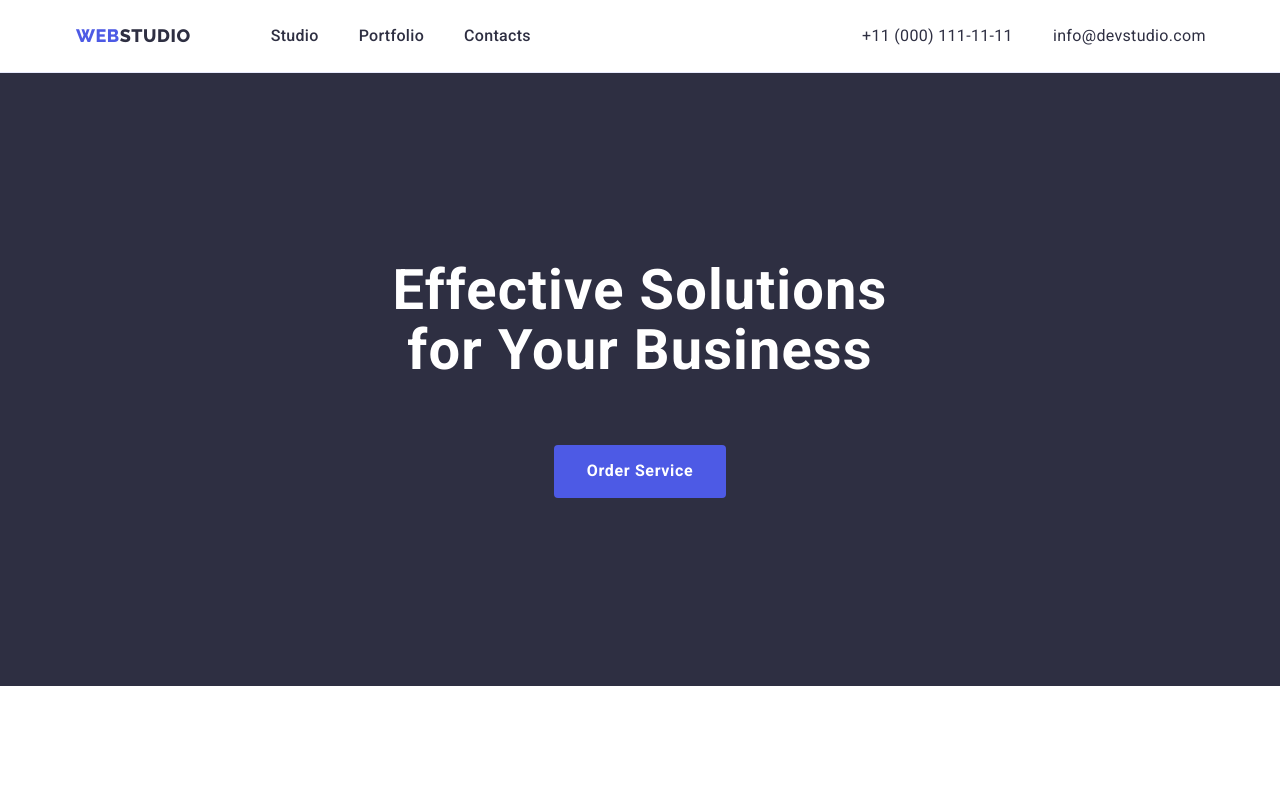
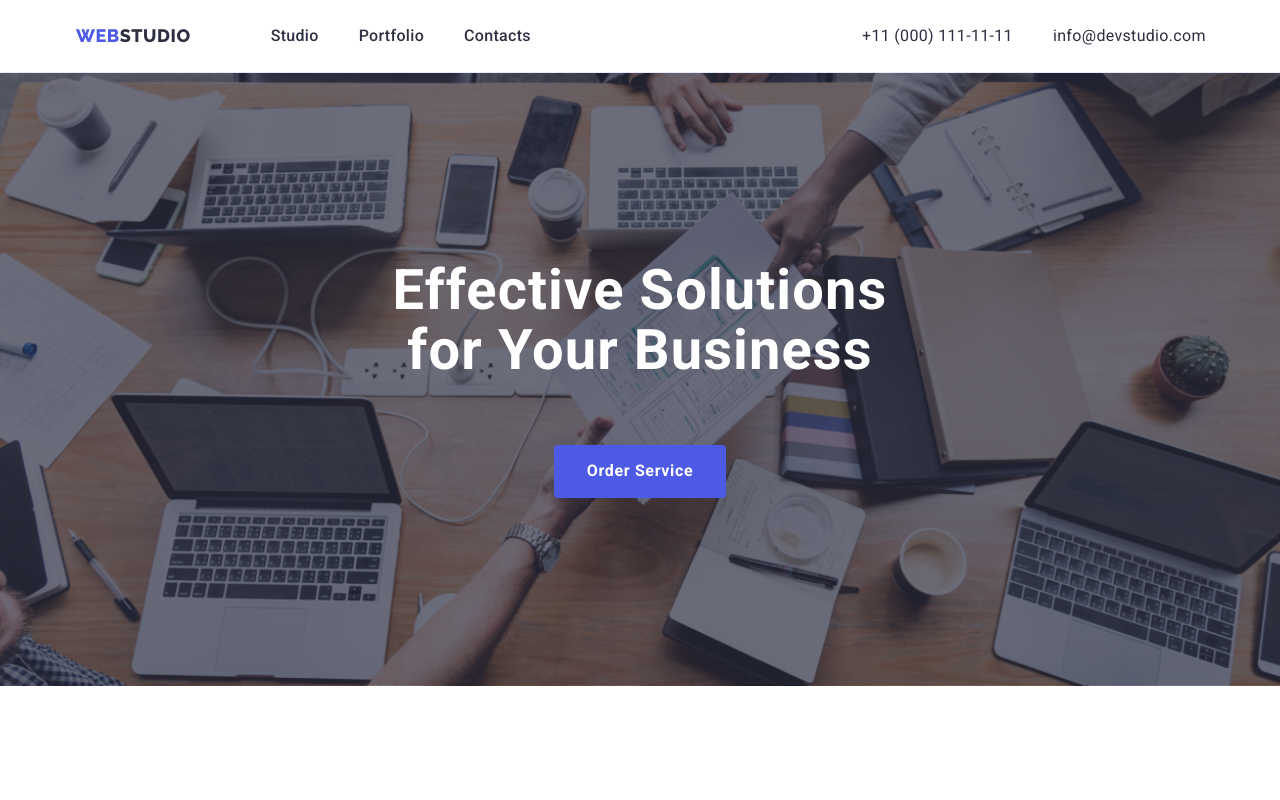
Before and after one commit to PRO100NRG/goit-markup-hw-04, a plain HTML site: page index.html in a window 1280 px wide. Shown: the top 800 px of the page. Drawn offline with nearby package versions, Linux system fonts and the light colour scheme.

Commit message:
start hm

```diff
--- a/css/styles.css
+++ b/css/styles.css
@@ -116,7 +116,16 @@ a {
   background-color: #2e2f42;
   padding-bottom: 188px;
   padding-top: 188px;
+  background-image:linear-gradient(rgba(46, 47, 66, 0.7),
+  rgba(46, 47, 66, 0.7)),url(../imeges/herobk.jpg);
+  background-repeat: no-repeat;
+  background-position: center;
+
+background-size: cover;
+
 }
+
+
 
 .section-title {
   font-weight: 700;
```
Also changed, not shown: imeges/herobk.jpg (added), 1 other file.
